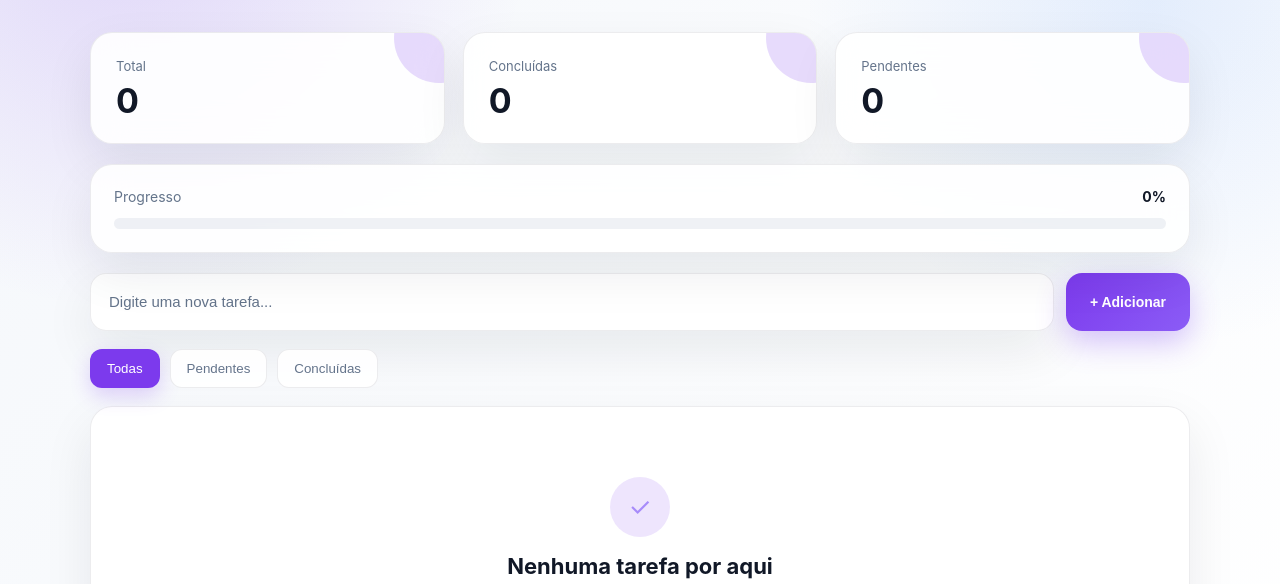
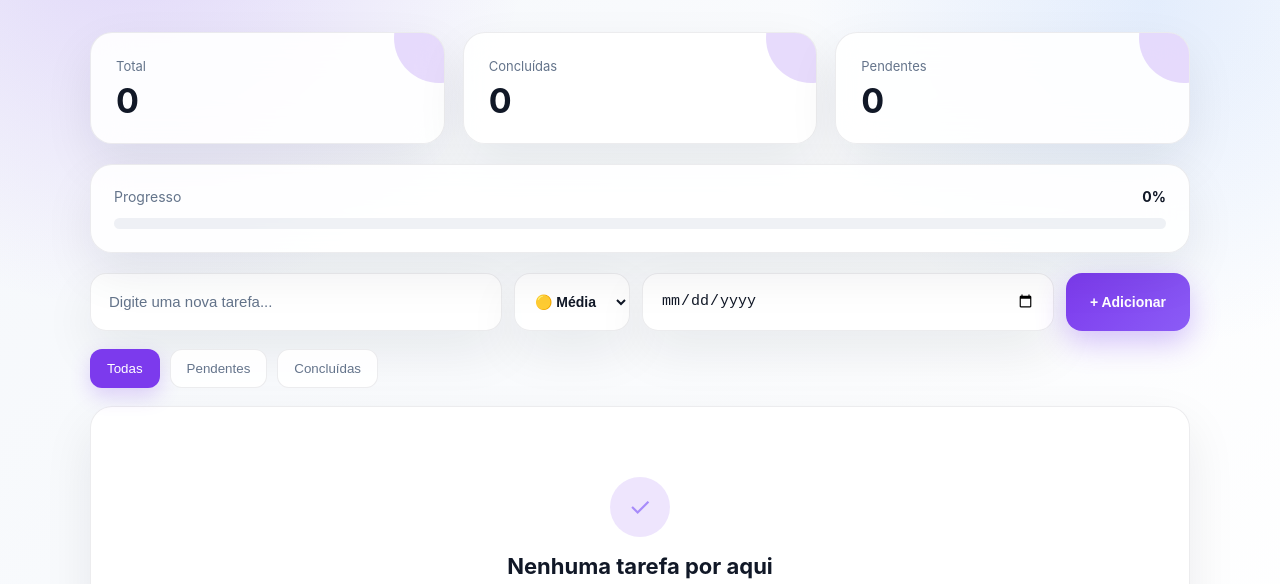
Before and after one commit to luiseduardobarroso2009-svg/taskflow, a plain HTML site: page index.html in a window 1280 px wide. Both pictures are taken after a click on the button "Alternar entre tema claro e escuro". Shown: the part 193-777 px from the top of the page. Drawn offline with Linux system fonts and the light colour scheme.

Commit message:
Adiciona prioridade e data às tarefas

```diff
--- a/index.html
+++ b/index.html
@@ -4,15 +4,9 @@
 <head>
     <meta charset="UTF-8">
 
-    <meta
-        name="viewport"
-        content="width=device-width, initial-scale=1.0"
-    >
+    <meta name="viewport" content="width=device-width, initial-scale=1.0">
 
-    <meta
-        name="description"
-        content="TaskFlow - Gerenciador de tarefas moderno"
-    >
+    <meta name="description" content="TaskFlow - Gerenciador de tarefas moderno">
 
     <title>TaskFlow</title>
 
@@ -45,12 +39,7 @@
 
             </div>
 
-            <button
-                id="themeButton"
-                class="theme-button"
-                type="button"
-                aria-label="Alternar entre tema claro e escuro"
-            >
+            <button id="themeButton" class="theme-button" type="button" aria-label="Alternar entre tema claro e escuro">
                 🌙
             </button>
 
@@ -60,10 +49,7 @@
         <!-- =========================
              ESTATÍSTICAS
         ========================== -->
-        <section
-            class="dashboard"
-            aria-label="Estatísticas das tarefas"
-        >
+        <section class="dashboard" aria-label="Estatísticas das tarefas">
 
             <div class="stat-card">
 
@@ -109,10 +95,7 @@
         <!-- =========================
              PROGRESSO
         ========================== -->
-        <section
-            class="progress-section"
-            aria-label="Progresso das tarefas"
-        >
+        <section class="progress-section" aria-label="Progresso das tarefas">
 
             <div class="progress-header">
 
@@ -126,76 +109,49 @@
 
             </div>
 
-            <div
-                class="progress-bar"
-                role="progressbar"
-                aria-valuemin="0"
-                aria-valuemax="100"
-                aria-valuenow="0"
-            >
+            <div class="progress-bar" role="progressbar" aria-valuemin="0" aria-valuemax="100" aria-valuenow="0">
 
-                <div
-                    id="progressFill"
-                ></div>
+                <div id="progressFill"></div>
 
             </div>
 
         </section>
 
-
-        <!-- =========================
-             NOVA TAREFA
-        ========================== -->
         <section class="task-input">
 
-            <input
-                type="text"
-                id="taskInput"
-                placeholder="Digite uma nova tarefa..."
-                maxlength="100"
-                autocomplete="off"
-                aria-label="Nova tarefa"
-            >
+            <input type="text" id="taskInput" placeholder="Digite uma nova tarefa..." maxlength="100"
+                autocomplete="off">
 
-            <button
-                id="addTaskButton"
-                type="button"
-            >
+            <select id="taskPriority" aria-label="Prioridade da tarefa">
+                <option value="low">🟢 Baixa</option>
+                <option value="medium" selected>🟡 Média</option>
+                <option value="high">🔴 Alta</option>
+            </select>
+
+            <input type="date" id="taskDueDate" aria-label="Data de vencimento">
+
+            <button id="addTaskButton" type="button">
                 + Adicionar
             </button>
 
         </section>
 
 
+
         <!-- =========================
              FILTROS
         ========================== -->
-        <section
-            class="filters"
-            aria-label="Filtros das tarefas"
-        >
+        <section class="filters" aria-label="Filtros das tarefas">
 
-            <button
-                class="filter active"
-                data-filter="all"
-                type="button"
-            >
+            <button class="filter active" data-filter="all" type="button">
                 Todas
             </button>
 
-            <button
-                class="filter"
-                data-filter="pending"
-                type="button"
-            >
+            <button class="filter" data-filter="pending" type="button">
                 Pendentes
             </button>
 
-            <button
-                class="filter"
-                data-filter="completed"
-                type="button"
-            >
+            <button class="filter" data-filter="completed" type="button">
                 Concluídas
             </button>
 
@@ -208,15 +164,9 @@
         <main>
 
             <!-- Estado vazio -->
-            <div
-                id="emptyState"
-                class="empty-state"
-            >
+            <div id="emptyState" class="empty-state">
 
-                <div
-                    class="empty-icon"
-                    aria-hidden="true"
-                >
+                <div class="empty-icon" aria-hidden="true">
                     ✓
                 </div>
 
@@ -232,10 +182,7 @@
 
 
             <!-- As tarefas serão adicionadas pelo JavaScript -->
-            <div
-                id="taskList"
-                class="task-list"
-            ></div>
+            <div id="taskList" class="task-list"></div>
 
         </main>
 
--- a/script.js
+++ b/script.js
@@ -1,4 +1,6 @@
 const taskInput = document.getElementById("taskInput");
+const taskPriority = document.getElementById("taskPriority");
+const taskDueDate = document.getElementById("taskDueDate");
 const addTaskButton = document.getElementById("addTaskButton");
 
 const taskList = document.getElementById("taskList");
--- a/style.css
+++ b/style.css
@@ -206,6 +206,41 @@ h1 {
     font-size: 15px;
     box-shadow: var(--shadow);
     transition: border 0.2s ease, transform 0.2s ease;
+}
+.task-input select {
+    height: 58px;
+    padding: 0 16px;
+    border: 1px solid var(--border);
+    border-radius: 16px;
+    background: var(--card);
+    color: var(--text);
+    font-size: 14px;
+    font-weight: 600;
+    outline: none;
+    cursor: pointer;
+    box-shadow: var(--shadow);
+    transition: border 0.2s ease, transform 0.2s ease;
+}
+
+.task-input select:hover {
+    transform: translateY(-1px);
+}
+
+.task-input select:focus {
+    border-color: var(--primary-light);
+}
+
+.task-input select option {
+    background: var(--card);
+    color: var(--text);
+}
+.task-input input[type="date"] {
+    color: var(--text);
+    color-scheme: dark;
+}
+
+body.light .task-input input[type="date"] {
+    color-scheme: light;
 }
 
 .task-input input::placeholder {
```
